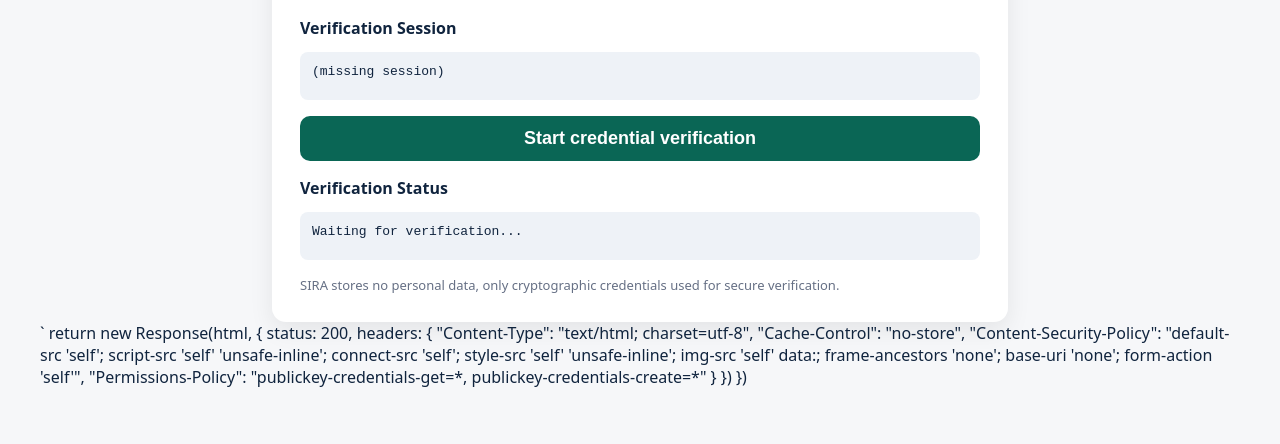
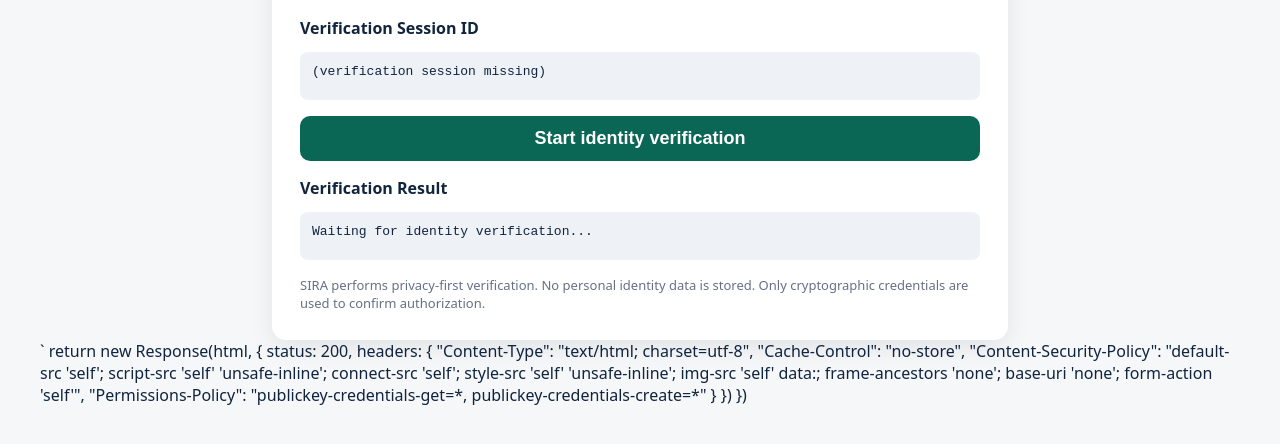
Before and after one commit to sira-platform/SIRA-Face-V0, a plain HTML site: page index.html in a window 1280 px wide. Shown: the part 126-570 px from the top of the page. Drawn offline with Linux system fonts and the light colour scheme.

Commit message:
Update index.html

```diff
--- a/index.html
+++ b/index.html
@@ -21,18 +21,18 @@ button:disabled { background:#aab2bd; cursor:default }
   <div class="card">
     <h2>SIRA Secure Verification</h2>
 
-    <div class="label">Verification Session</div>
-    <pre id="sid">loading</pre>
+    <div class="label">Verification Session ID</div>
+    <pre id="sid">Loading verification session...</pre>
 
     <p>
-      <button id="go" type="button">Start credential verification</button>
+      <button id="go" type="button">Start identity verification</button>
     </p>
 
-    <div class="label">Verification Status</div>
-    <pre id="out">Waiting for verification...</pre>
+    <div class="label">Verification Result</div>
+    <pre id="out">Waiting for identity verification...</pre>
 
     <div class="muted">
-      SIRA stores no personal data, only cryptographic credentials used for secure verification.
+      SIRA performs privacy-first verification. No personal identity data is stored. Only cryptographic credentials are used to confirm authorization.
     </div>
   </div>
 
@@ -40,9 +40,9 @@ button:disabled { background:#aab2bd; cursor:default }
 const params = new URLSearchParams(window.location.search)
 
 document.getElementById("sid").textContent =
-  params.get("sid") || "(missing session)"
+  params.get("sid") || "(verification session missing)"
 
-async function startPasskey() {
+async function startVerification() {
   const sid = params.get("sid")
   const sig = params.get("sig")
   const base = window.location.origin
@@ -50,7 +50,7 @@ async function startPasskey() {
   const btn = document.getElementById("go")
 
   if (!sid || !sig) {
-    out.textContent = "Missing required query params: sid and sig"
+    out.textContent = "Missing required query parameters: sid and sig"
     return
   }
 
@@ -121,7 +121,7 @@ async function startPasskey() {
   btn.disabled = false
 }
 
-document.getElementById("go").addEventListener("click", () => startPasskey())
+document.getElementById("go").addEventListener("click", () => startVerification())
 </script>
 </body>
 </html>`
```
